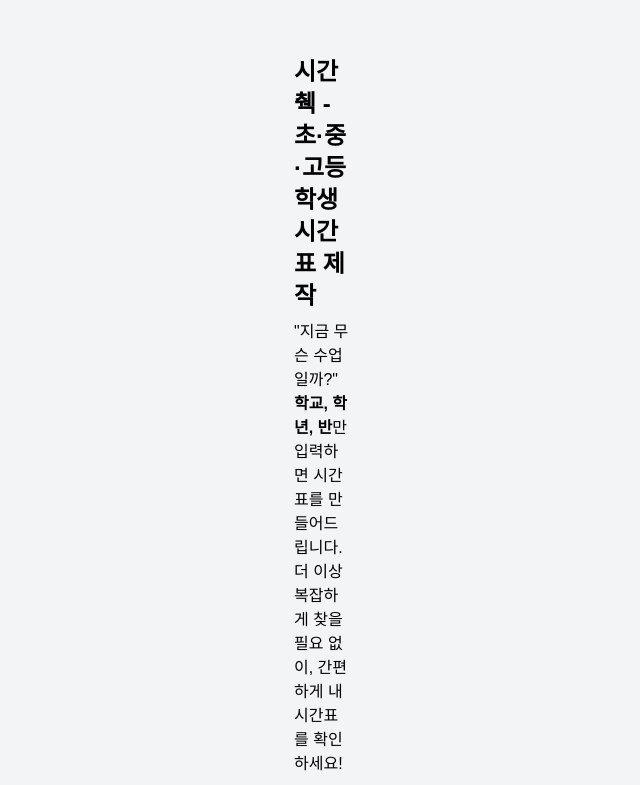
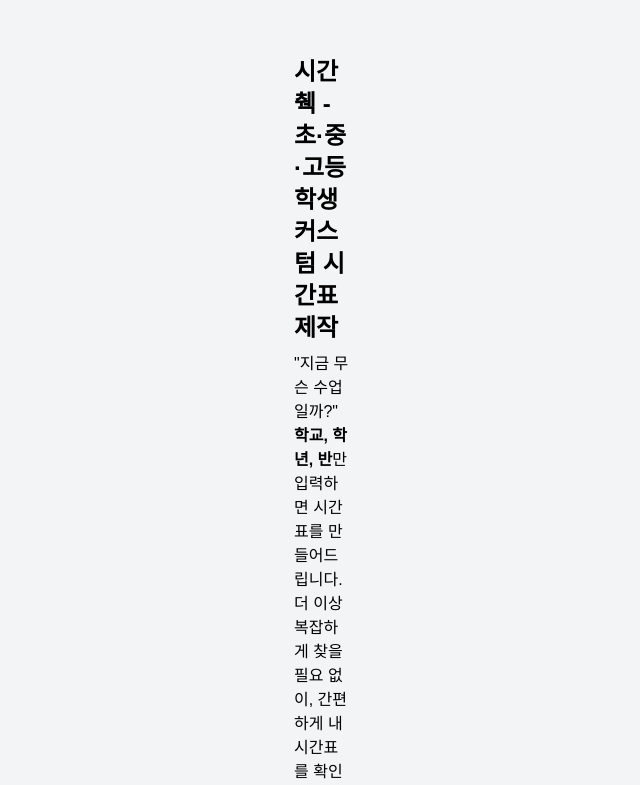
Before and after one commit to airport-pus/Timely-Client, a Next.js app: page / in a window 1280 px wide. Shown: the top 785 px of the page, without its empty margins (318-958 px from the left). Built offline with nearby package versions, Linux system fonts and the light colour scheme.

Commit message:
refctor :: 헤더 컴포넌트화 시키고 임포트

```diff
--- /dev/null
+++ b/app/header/header.tsx
@@ -0,0 +1,18 @@
+"use client";
+import React from 'react';
+
+const Header = () => {
+  return (
+    <div className="w-full">
+      <h1 className="text-2xl font-bold mt-6 mb-2 text-left">
+        시간췍 - 초·중·고등학생 커스텀 시간표 제작
+      </h1>
+      <p className="text-left">
+        "지금 무슨 수업일까?" <strong>학교, 학년, 반</strong>만 입력하면 시간표를 만들어드립니다.<br />
+        더 이상 복잡하게 찾을 필요 없이, 간편하게 내 시간표를 확인하세요!
+      </p>
+    </div>
+  );
+};
+
+export default Header;
--- a/app/page.tsx
+++ b/app/page.tsx
@@ -1,6 +1,7 @@
 "use client";
 
 import { useState, useRef, useLayoutEffect } from 'react';
+import Header from './header/header';
 
 type EditableCellProps = {
   value: string;
@@ -13,7 +14,6 @@ type EditableCellProps = {
 
 function EditableCell({ value, rowIndex, colIndex, className, edited, onCellUpdate }: EditableCellProps) {
   const isEditable = colIndex !== 0;
-
   const [localValue, setLocalValue] = useState(value);
   const [isComposing, setIsComposing] = useState(false);
   const cellRef = useRef<HTMLTableCellElement>(null);
@@ -213,15 +213,7 @@ export default function Home() {
         }}
       >
         <div className="grid grid-cols-1 gap-0 mx-[580px] items-center justify-items-center p-8 pb-20 text-black">
-          <div className="w-full">
-            <h1 className="text-2xl font-bold mt-6 mb-2 text-left">
-              시간췍 - 초·중·고등학생 시간표 제작
-            </h1>
-            <p className="text-left">
-              &quot;지금 무슨 수업일까?&quot; <strong>학교, 학년, 반</strong>만 입력하면 시간표를 만들어드립니다.<br />
-              더 이상 복잡하게 찾을 필요 없이, 간편하게 내 시간표를 확인하세요!
-            </p>
-          </div>
+          <Header />
 
           <div className="flex space-x-4 mt-6 w-full">
             <div className="flex items-center border border-gray-300 rounded-md w-full px-4 py-2">
@@ -239,11 +231,7 @@ export default function Home() {
                   d="M21 21l-4.35-4.35M9 17a8 8 0 100-16 8 8 0 000 16z"
                 />
               </svg>
-              <input
-                type="text"
-                placeholder="학교명 검색"
-                className="w-full outline-none"
-              />
+              <input type="text" placeholder="학교명 검색" className="w-full outline-none" />
             </div>
             <select className="border border-gray-300 px-4 py-2 rounded-md">
               <option value="">학년 선택</option>
@@ -266,7 +254,7 @@ export default function Home() {
 
           <div className="w-full mt-8 overflow-x-auto">
             <div className="text-gray300 text-center text-[15px] mb-3">
-            ※ <span className="text-[#2B8F70]">셀을 클릭</span>하여 과목명을 수정한 후 <span className="text-[#2B8F70]">Enter</span>를 누르면 변경사항이 저장됩니다.
+              ※ <span className="text-[#2B8F70]">셀을 클릭</span>하여 과목명을 수정한 후 <span className="text-[#2B8F70]">Enter</span>를 누르면 변경사항이 저장됩니다.
             </div>
             <table className="w-full border-collapse">
               <thead className="bg-gray-200">
```
Also changed, not shown: app/edit/edit.tsx (added), app/search/search.tsx (added).
